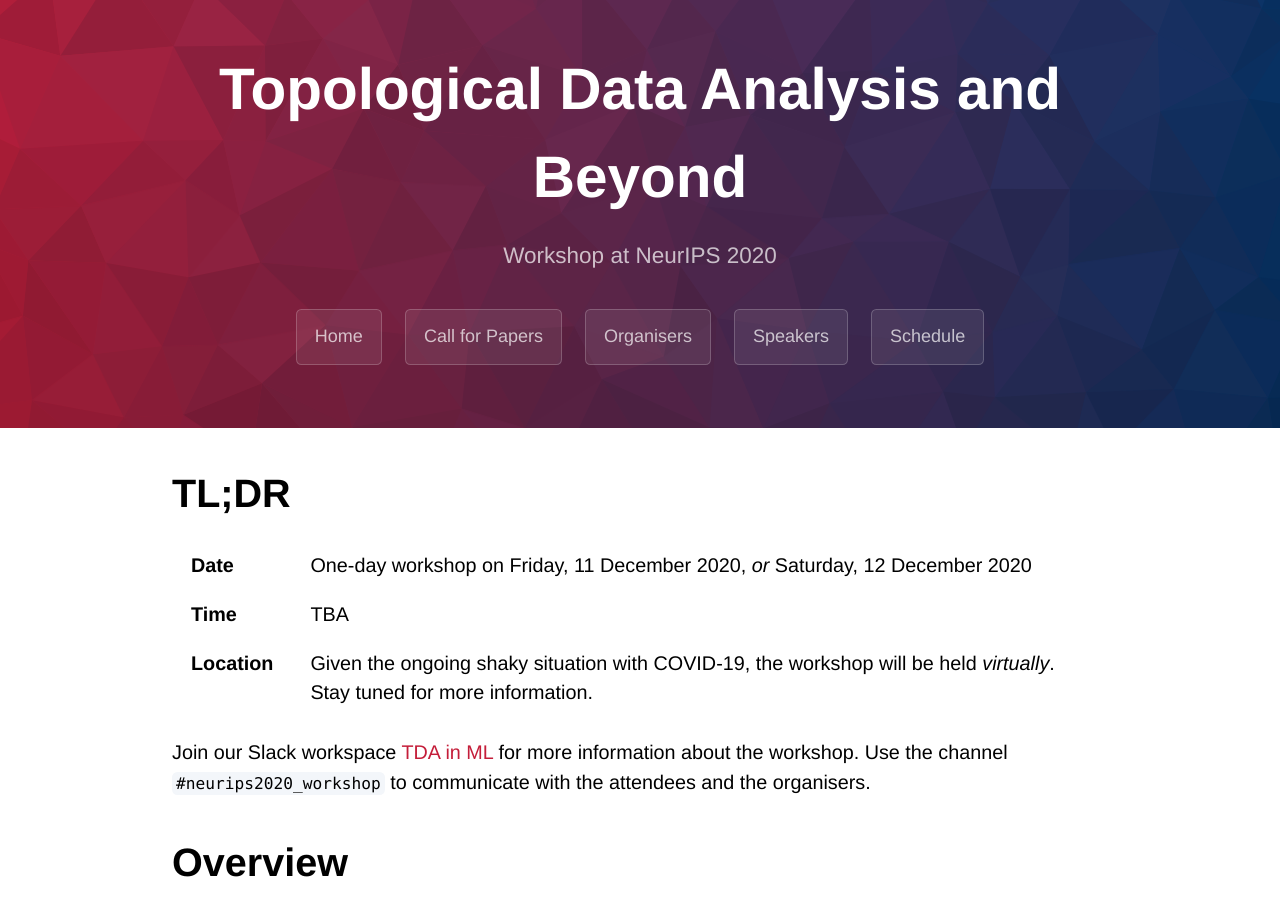
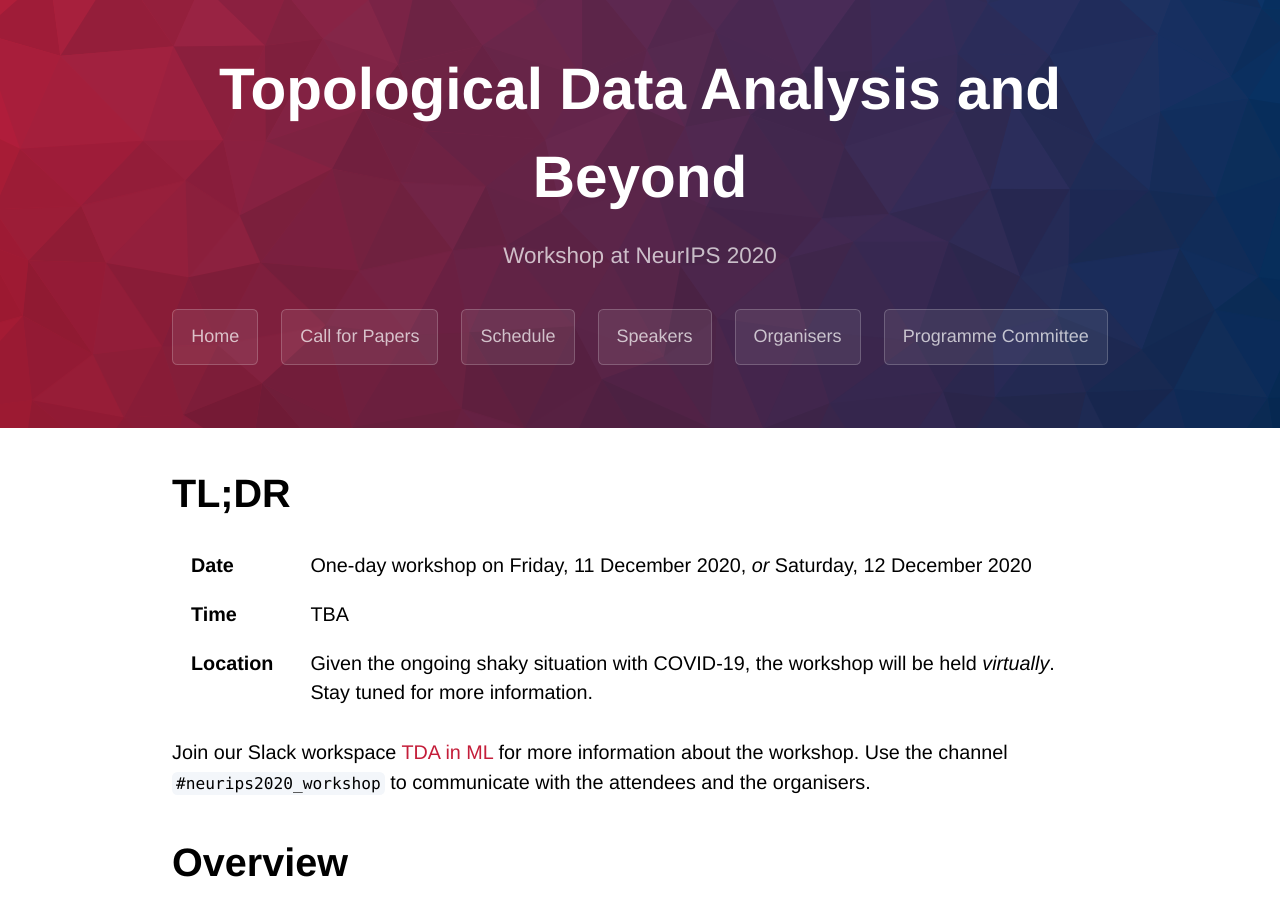
Before and after one commit to tda-in-ml/tda-in-ml.github.io, a Jekyll site: the page built from index.md, in a window 1280 px wide and 900 px high. Built offline with Jekyll 4.4.1, drawn with Linux system fonts in a browser that asks for light colours; some web fonts are replaced; our own code applies the rules of GitHub Pages for plain Markdown files.

Commit message:
Changed ordering of sections

```diff
--- a/_config.yml
+++ b/_config.yml
@@ -6,9 +6,10 @@ timezone: Europe/Zurich
 navigation:
   Home: "/"
   Call for Papers: "/cfp"
+  Schedule: "/schedule"
+  Speakers: "/speakers"
   Organisers: "/organisers"
-  Speakers: "/speakers"
-  Schedule: "/schedule"
+  Programme Committee: "/committee"
 
 markdown: kramdown
 
```
